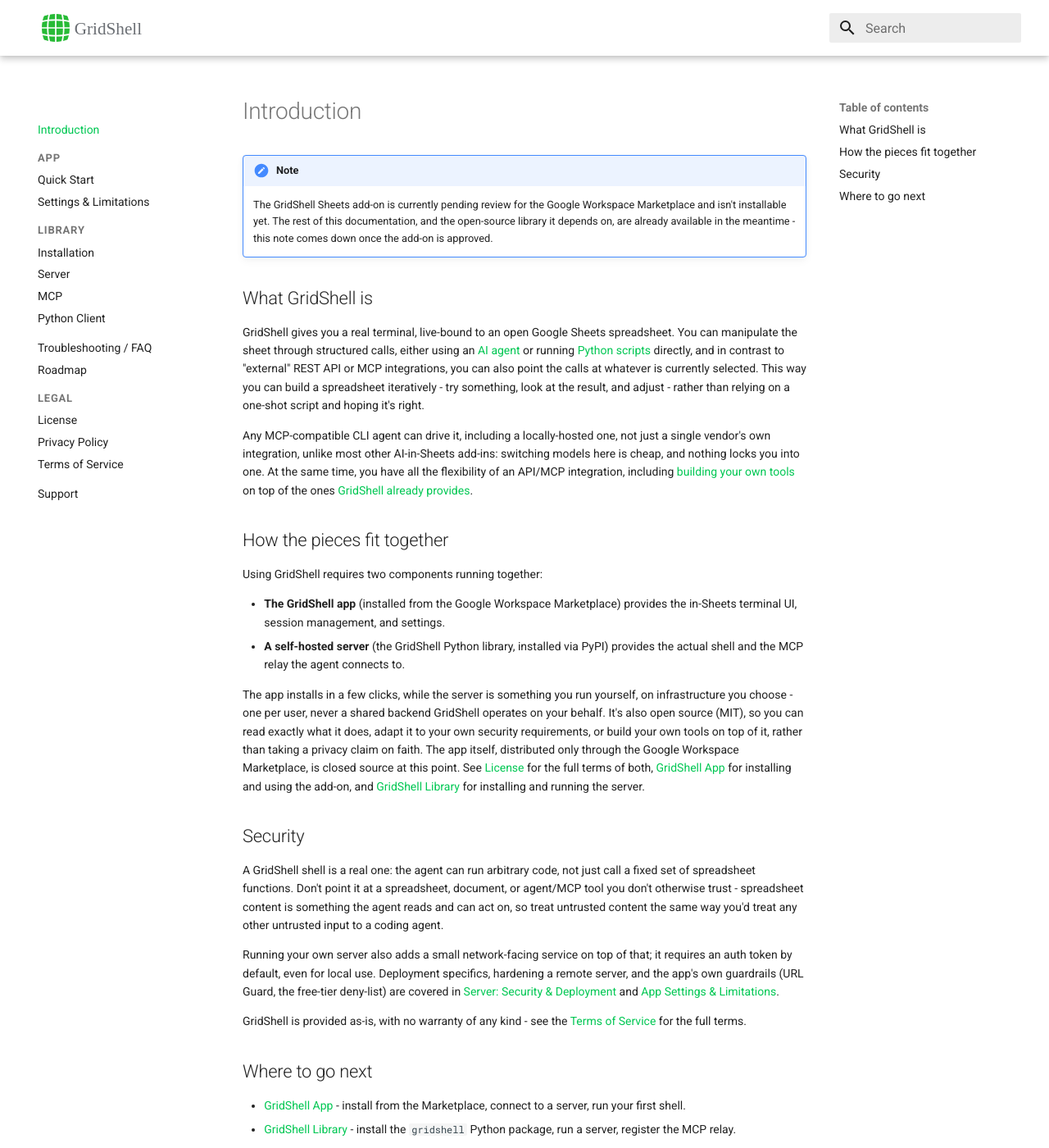
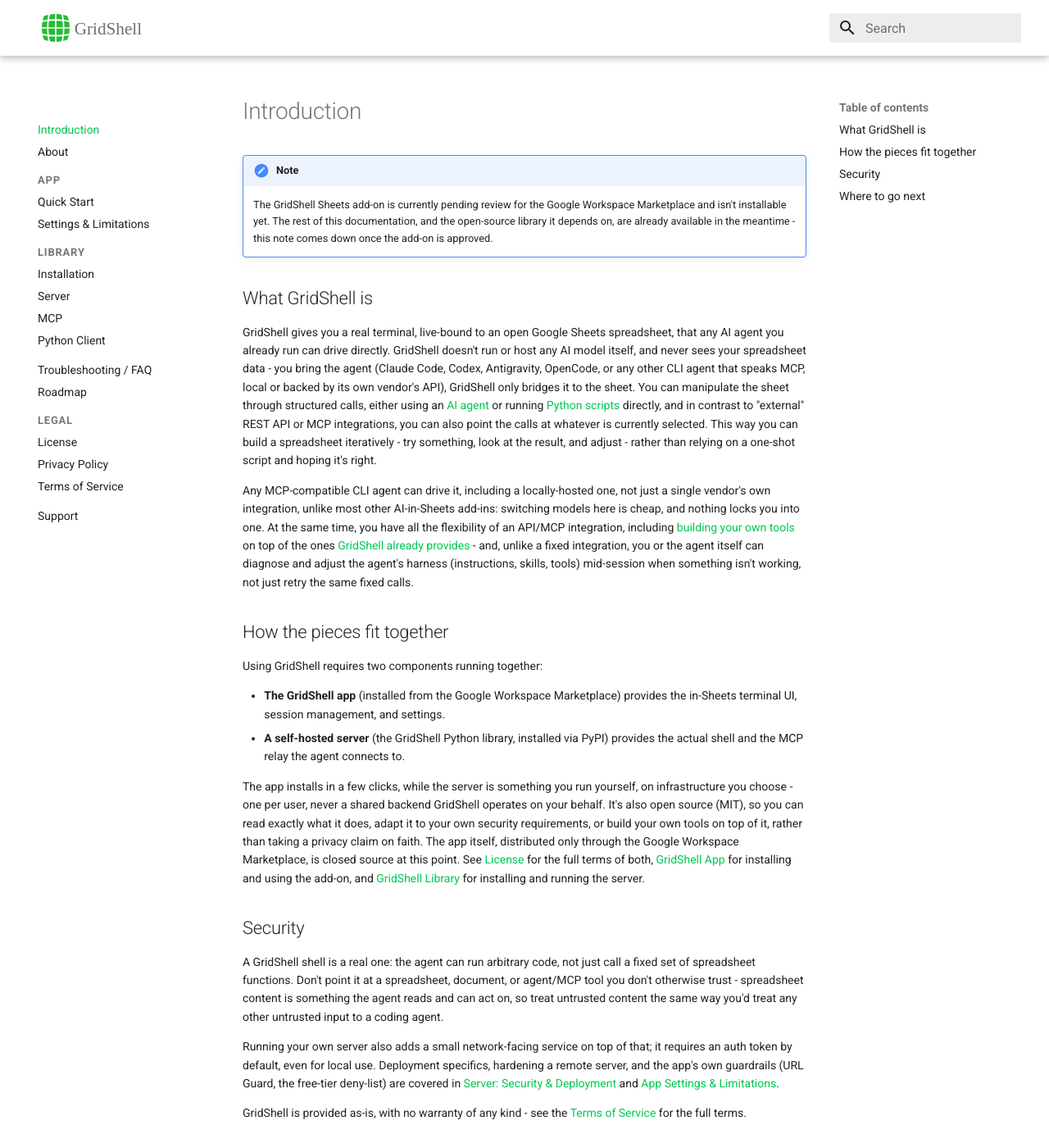
Before and after one commit to gridshell-app/gridshell-app.github.io, an MkDocs documentation site: the page built from docs-site/index.md, in a window 1280 px wide and 1400 px high. Shown: the whole window at 82% size. Built offline with MkDocs 1.6.1 and Material for MkDocs 9.7.7, drawn with Linux system fonts in a browser that asks for light colours; some of the changed text lies outside the part shown.

Commit message:
Docs: clarify token ownership and no-hosted-model framing, add trademark/non-affiliation footer disclaimer, About page
Co-Authored-By: Claude Sonnet 5 <noreply@anthropic.com>

```diff
--- a/docs-site/assets/extra.css
+++ b/docs-site/assets/extra.css
@@ -15,12 +15,16 @@
   height: 2.2rem;
 }
 
-/* Differentiate top-level nav sections (App / Library / Legal) from leaf links */
-.md-nav__item--section > .md-nav__link {
-  text-transform: uppercase;
-  letter-spacing: 0.06em;
-  font-size: 0.65rem;
-  color: var(--md-default-fg-color--light);
+/* Differentiate top-level nav sections (App / Library / Legal) from leaf
+   links - desktop sidebar only, where they sit inline with real links and
+   need the distinction; mobile's drawer already separates them by depth. */
+@media screen and (min-width: 76.25em) {
+  .md-nav__item--section > .md-nav__link {
+    text-transform: uppercase;
+    letter-spacing: 0.06em;
+    font-size: 0.65rem;
+    color: var(--md-default-fg-color--light);
+  }
 }
 
 /* Links and the active nav item default to --md-primary-fg-color, which is
--- a/docs-site/index.md
+++ b/docs-site/index.md
@@ -4,9 +4,9 @@
     The GridShell Sheets add-on is currently pending review for the Google Workspace Marketplace and isn't installable yet. The rest of this documentation, and the open-source library it depends on, are already available in the meantime - this note comes down once the add-on is approved.
 
 ## What GridShell is
-GridShell gives you a real terminal, live-bound to an open Google Sheets spreadsheet. You can manipulate the sheet through structured calls, either using an [AI agent](library/mcp.md) or running [Python scripts](library/python-client.md) directly, and in contrast to "external" REST API or MCP integrations, you can also point the calls at whatever is currently selected. This way you can build a spreadsheet iteratively - try something, look at the result, and adjust - rather than relying on a one-shot script and hoping it's right.
+GridShell gives you a real terminal, live-bound to an open Google Sheets spreadsheet, that any AI agent you already run can drive directly. GridShell doesn't run or host any AI model itself, and never sees your spreadsheet data - you bring the agent (Claude Code, Codex, Antigravity, OpenCode, or any other CLI agent that speaks MCP, local or backed by its own vendor's API), GridShell only bridges it to the sheet. You can manipulate the sheet through structured calls, either using an [AI agent](library/mcp.md) or running [Python scripts](library/python-client.md) directly, and in contrast to "external" REST API or MCP integrations, you can also point the calls at whatever is currently selected. This way you can build a spreadsheet iteratively - try something, look at the result, and adjust - rather than relying on a one-shot script and hoping it's right.
 
-Any MCP-compatible CLI agent can drive it, including a locally-hosted one, not just a single vendor's own integration, unlike most other AI-in-Sheets add-ins: switching models here is cheap, and nothing locks you into one. At the same time, you have all the flexibility of an API/MCP integration, including [building your own tools](library/mcp.md#customizing) on top of the ones [GridShell already provides](library/mcp.md#tools).
+Any MCP-compatible CLI agent can drive it, including a locally-hosted one, not just a single vendor's own integration, unlike most other AI-in-Sheets add-ins: switching models here is cheap, and nothing locks you into one. At the same time, you have all the flexibility of an API/MCP integration, including [building your own tools](library/mcp.md#customizing) on top of the ones [GridShell already provides](library/mcp.md#tools) - and, unlike a fixed integration, you or the agent itself can diagnose and adjust the agent's harness (instructions, skills, tools) mid-session when something isn't working, not just retry the same fixed calls.
 
 ## How the pieces fit together
 
@@ -27,6 +27,7 @@ GridShell is provided as-is, with no warranty of any kind - see the [Terms of Se
 
 ## Where to go next
 
+- [About](about.md) - who develops and maintains GridShell, and why.
 - [GridShell App](app/quick-start.md) - install from the Marketplace, connect to a server, run your first shell.
 - [GridShell Library](library/installation.md) - install the `gridshell` Python package, run a server, register the MCP relay.
 - [Troubleshooting / FAQ](troubleshooting.md)
--- a/mkdocs.yml
+++ b/mkdocs.yml
@@ -2,7 +2,9 @@ site_name: GridShell
 site_description: A real terminal, live-bound to a Google Sheets spreadsheet.
 site_url: https://gridshell.app/
 docs_dir: docs-site
-copyright: "&copy; 2026 The GridShell developers"
+copyright: >
+  &copy; 2026 The GridShell developers. GridShell is an independent third-party integration for Google Sheets, not affiliated with or endorsed by Google, Anthropic, OpenAI, or Anomaly Innovations.
+  Google Sheets&trade;, Google Workspace&trade;, Google Apps Script&trade;, and Antigravity&trade; are trademarks of Google; Claude&trade; of Anthropic; Codex&trade; of OpenAI; OpenCode&trade; of Anomaly Innovations.
 
 theme:
   name: material
@@ -29,6 +31,7 @@ markdown_extensions:
 
 nav:
   - Introduction: index.md
+  - About: about.md
   - App:
       - Quick Start: app/quick-start.md
       - Settings & Limitations: app/settings-and-limitations.md
```
Also changed, not shown: docs-site/about.md (added, +13 -0 lines), docs-site/app/quick-start.md (+4 -1 lines), docs-site/library/server.md (+4 -2 lines).
